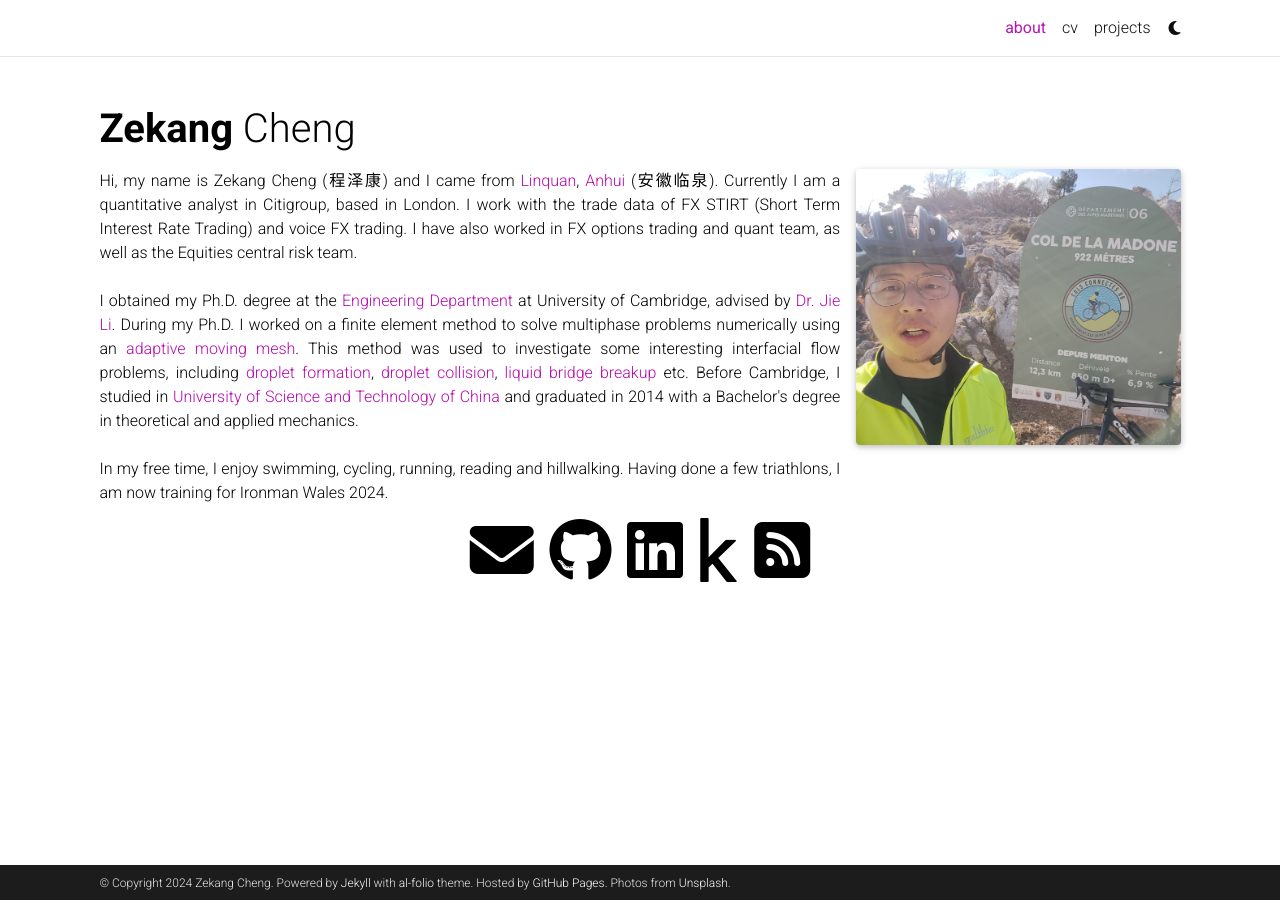
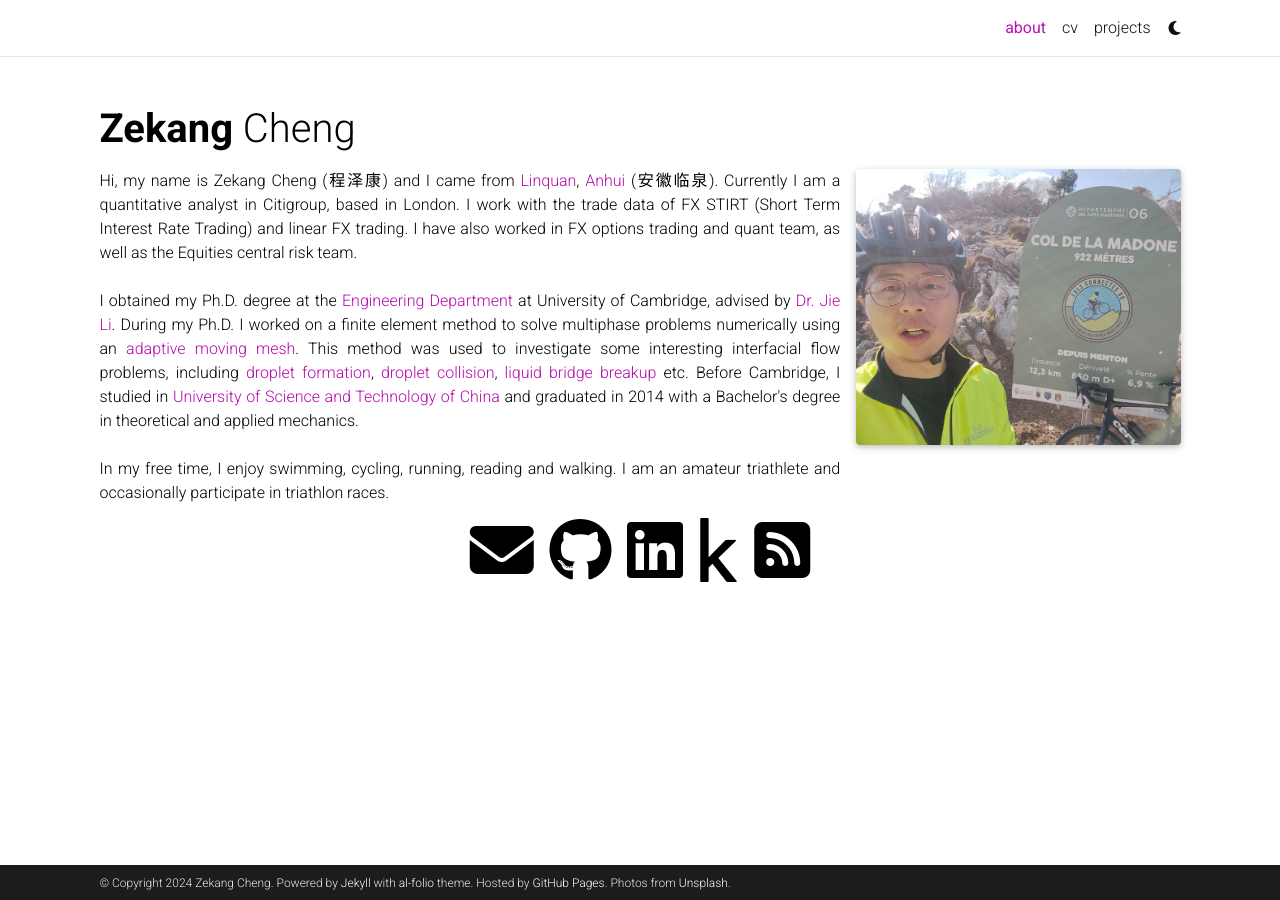
Before and after one commit to cz295/cz295.github.io, a Jekyll site: the page built from _pages/about.md, in a window 1280 px wide. Built offline with Jekyll 4.4.1, drawn with Linux system fonts in a browser that asks for light colours; full-size pictures stand in for the smaller copies a plugin makes; comment, search, counter and statistics services are not loaded; a style sheet for code colours, icons or effects is not loaded.

Commit message:
Update about.md
deferral

```diff
--- a/_pages/about.md
+++ b/_pages/about.md
@@ -20,9 +20,9 @@
 ---
 
 <div style='text-align: justify;'>
-Hi, my name is Zekang Cheng (程泽康) and I came from <a href="https://en.wikipedia.org/wiki/Linquan_County">Linquan</a>, <a href="https://en.wikipedia.org/wiki/Anhui">Anhui</a> (安徽临泉). Currently I am a quantitative analyst in Citigroup, based in London. I work with the trade data of FX STIRT (Short Term Interest Rate Trading) and voice FX trading. I have also worked in FX options trading and quant team, as well as the Equities central risk team.
+Hi, my name is Zekang Cheng (程泽康) and I came from <a href="https://en.wikipedia.org/wiki/Linquan_County">Linquan</a>, <a href="https://en.wikipedia.org/wiki/Anhui">Anhui</a> (安徽临泉). Currently I am a quantitative analyst in Citigroup, based in London. I work with the trade data of FX STIRT (Short Term Interest Rate Trading) and linear FX trading. I have also worked in FX options trading and quant team, as well as the Equities central risk team.
 <br/><br/>
 I obtained my Ph.D. degree at the <a href="http://www.eng.cam.ac.uk/">Engineering Department</a> at University of Cambridge, advised by <a href="https://www.ieef.cam.ac.uk/user/jl305">Dr. Jie Li</a>. During my Ph.D. I worked on a finite element method to solve multiphase problems numerically using an <a href="https://cz295.github.io/projects/mesh">adaptive moving mesh</a>. This method was used to investigate some interesting interfacial flow problems, including <a href="https://cz295.github.io/projects/dripping/">droplet formation</a>, <a href="https://cz295.github.io/projects/bouncing/">droplet collision</a>, <a href="https://cz295.github.io/projects/bridge/">liquid bridge breakup</a> etc. Before Cambridge, I studied in <a href="https://en.ustc.edu.cn/">University of Science and Technology of China</a> and graduated in 2014 with a Bachelor's degree in theoretical and applied mechanics.
 <br/><br/>
-In my free time, I enjoy swimming, cycling, running, reading and hillwalking. Having done a few triathlons, I am now training for Ironman Wales 2024.
+In my free time, I enjoy swimming, cycling, running, reading and walking. I am an amateur triathlete and occasionally participate in triathlon races.
 </div>
```
